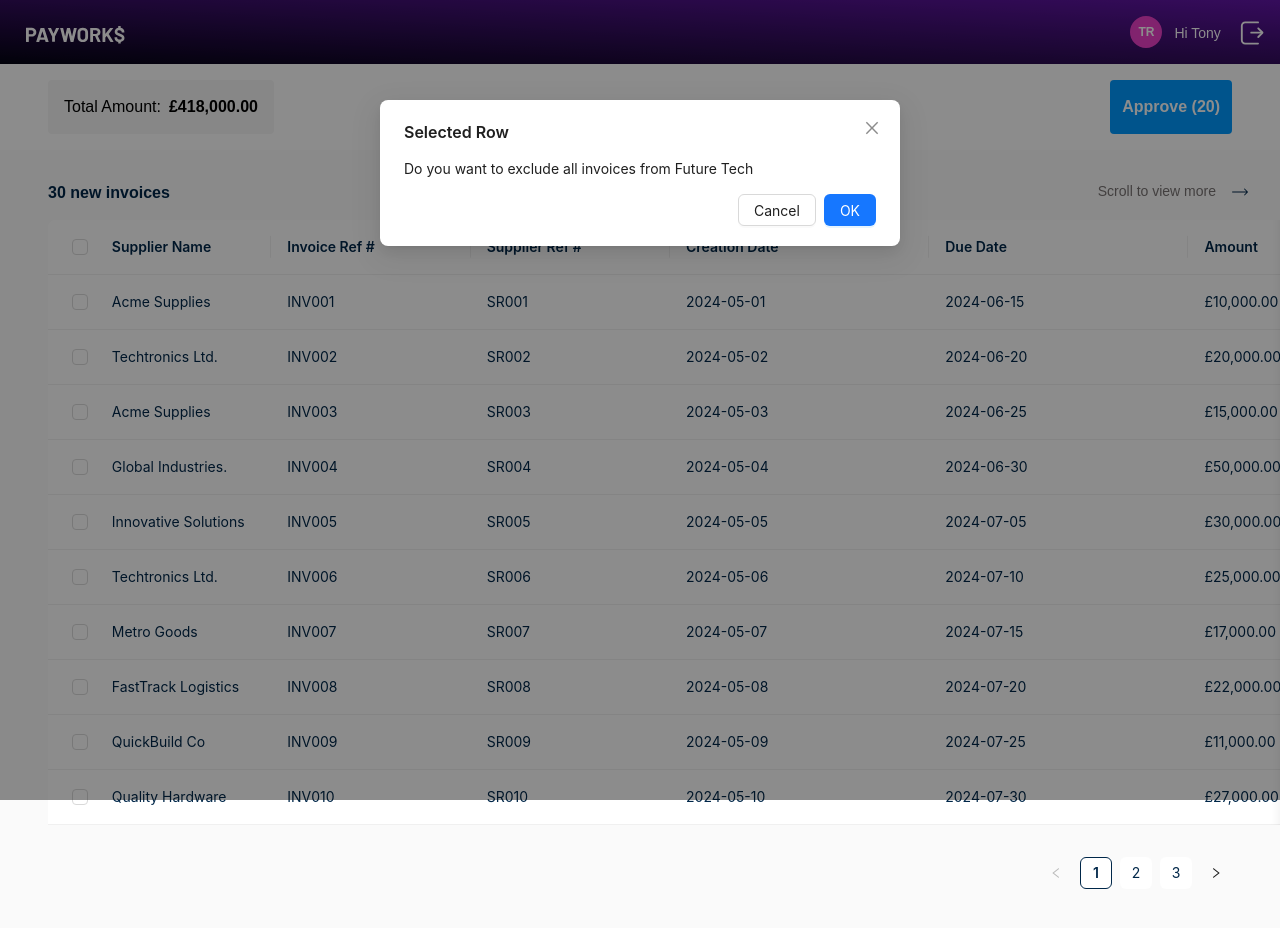
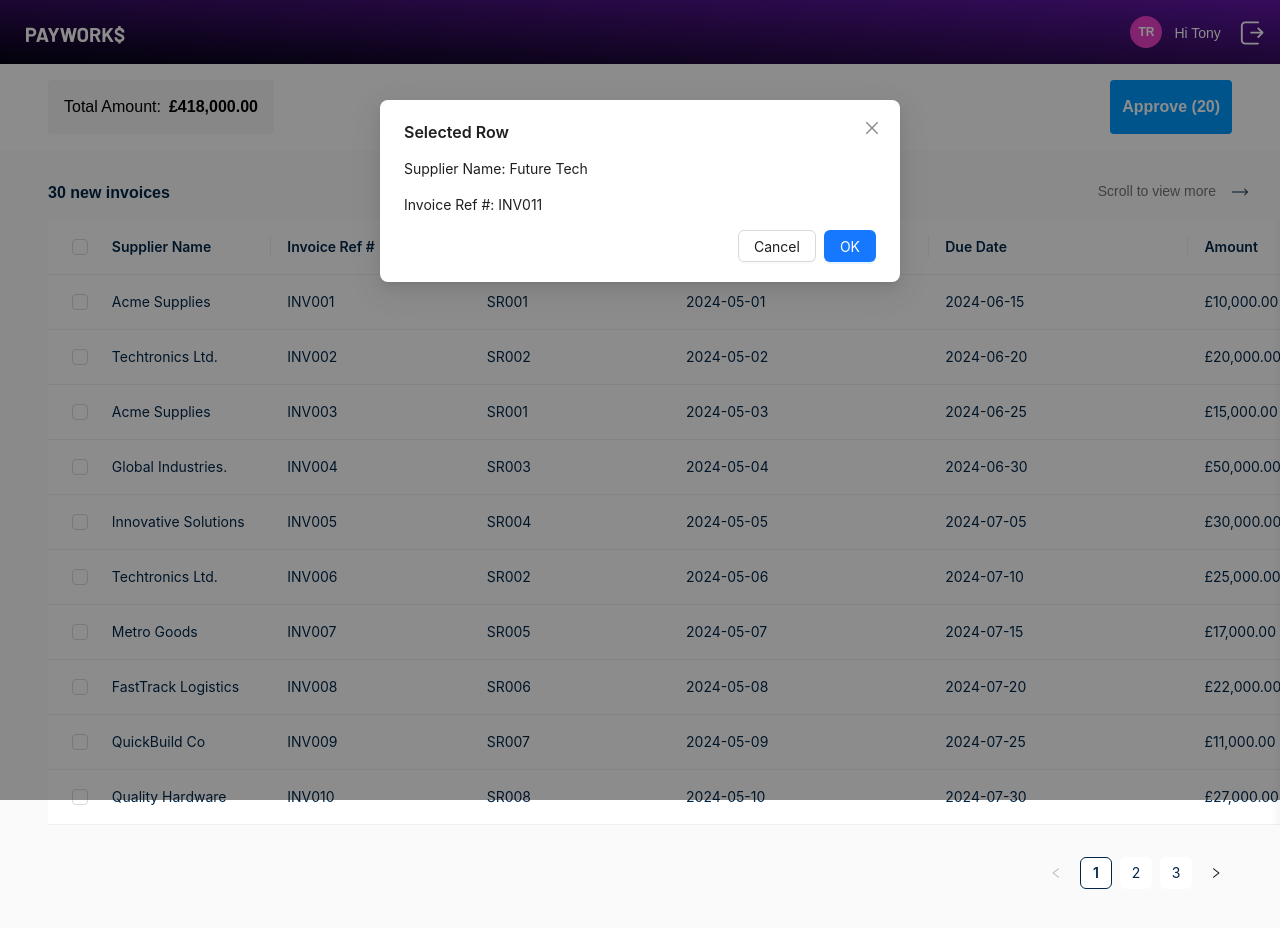
Before and after one commit to Jim-Dillon/payrun-platform, a React (Create React App) app: page / in a window 1280 px wide. Both pictures are taken after a click on the label 79 px from the left and 247 px from the top of the page. Shown: the top 928 px of the page. Built offline with nearby package versions, Linux system fonts and the light colour scheme.

Commit message:
remove manifest.json file

```diff
--- a/src/components/Table/DataTable.js
+++ b/src/components/Table/DataTable.js
@@ -1,10 +1,10 @@
 import { useState, useEffect } from 'react';
-import { Table, Modal } from 'antd';
+import { Table, Modal } from 'antd'; // Import Modal from Ant Design
 import { columns as initialColumns, data } from './PayrunData';
 
 const DataTable = ({ onSelectChange }) => {
   const [selectedRowKeys, setSelectedRowKeys] = useState(data.map(item => item.key));
-  const [selectedRow, setSelectedRow] = useState(null);
+  const [selectedRow, setSelectedRow] = useState(null); // Track selected row
 
   useEffect(() => {
     // Notify parent component about initial selection
@@ -14,7 +14,7 @@ const DataTable = ({ onSelectChange }) => {
   const onRowSelectionChange = (selectedKeys, selectedRows) => {
     setSelectedRowKeys(selectedKeys);
     onSelectChange(selectedKeys);
-    setSelectedRow(selectedRows.length > 0 ? selectedRows[0] : null);
+    setSelectedRow(selectedRows.length > 0 ? selectedRows[0] : null); // Set selected row
   };
 
   const onSelectAllChange = (e) => {
@@ -25,7 +25,6 @@ const DataTable = ({ onSelectChange }) => {
 
   const onCheckboxClick = (record) => {
     setSelectedRow(record); // Set selected row
-    console.log(record);
     // Display popup message
     Modal.info({
       title: 'Selected Row',
@@ -40,7 +39,6 @@ const DataTable = ({ onSelectChange }) => {
     });
   };
 
-
   const columns = [
     {
       title: (
@@ -49,7 +47,7 @@ const DataTable = ({ onSelectChange }) => {
             type="checkbox"
             checked={selectedRowKeys.length === data.length}
             onChange={onSelectAllChange}
-            aria-label="Checkbox"
+            aria-label="Checkbox 1"
           />
         </label>
       ),
@@ -63,18 +61,13 @@ const DataTable = ({ onSelectChange }) => {
             type="checkbox"
             checked={selectedRowKeys.includes(record.key)}
             onChange={() => {
-              // No need to handle onChange for checkboxes, as we handle the click event directly
+              const newSelectedRowKeys = selectedRowKeys.includes(record.key)
+                ? selectedRowKeys.filter(key => key !== record.key)
+                : [...selectedRowKeys, record.key];
+              setSelectedRowKeys(newSelectedRowKeys);
+              onRowSelectionChange(newSelectedRowKeys, []);
             }}
-            onClick={(e) => {
-              e.stopPropagation(); // Prevent row selection event from firing
-
-              // Find the corresponding record in the data array
-              const selectedRecord = data.find(item => item.key === record.key);
-
-              // Set selected row and call onCheckboxClick with the record
-              setSelectedRow(selectedRecord);
-              onCheckboxClick(selectedRecord);
-            }}
+            onClick={(e) => e.stopPropagation()} // Prevent row selection event from firing
             aria-label="Checkbox"
           />
         </label>
@@ -83,9 +76,9 @@ const DataTable = ({ onSelectChange }) => {
     ...initialColumns.map(column =>
       column.dataIndex === 'amount'
         ? {
-            ...column,
-            render: (text) => `£${parseFloat(text).toLocaleString(undefined, { minimumFractionDigits: 2, maximumFractionDigits: 2 })}`
-          }
+          ...column,
+          render: (text) => `£${parseFloat(text).toLocaleString(undefined, { minimumFractionDigits: 2, maximumFractionDigits: 2 })}`
+        }
         : column
     ),
   ];
@@ -112,7 +105,8 @@ const DataTable = ({ onSelectChange }) => {
           onCancel={() => setSelectedRow(null)}
           onOk={() => setSelectedRow(null)}
         >
-          <p>Do you want to exclude all invoices from {selectedRow.supplierName}</p>
+          <p>Supplier Name: {selectedRow.supplierName}</p>
+          <p>Invoice Ref #: {selectedRow.invoiceRef}</p>
           {/* Add other fields you want to display */}
         </Modal>
       )}
--- a/src/components/Table/PayrunData.js
+++ b/src/components/Table/PayrunData.js
@@ -73,7 +73,7 @@ export const columns = [
         key: '3',
         supplierName: 'Acme Supplies',
         invoiceRef: 'INV003',
-        supplierRef: 'SR003',
+        supplierRef: 'SR001',
         creationDate: '2024-05-03',
         dueDate: '2024-06-25',
         amount: '15000.00',
@@ -82,7 +82,7 @@ export const columns = [
         key: '4',
         supplierName: 'Global Industries.',
         invoiceRef: 'INV004',
-        supplierRef: 'SR004',
+        supplierRef: 'SR003',
         creationDate: '2024-05-04',
         dueDate: '2024-06-30',
         amount: '50000.00',
@@ -91,7 +91,7 @@ export const columns = [
         key: '5',
         supplierName: 'Innovative Solutions',
         invoiceRef: 'INV005',
-        supplierRef: 'SR005',
+        supplierRef: 'SR004',
         creationDate: '2024-05-05',
         dueDate: '2024-07-05',
         amount: '30000.00',
@@ -100,7 +100,7 @@ export const columns = [
         key: '6',
         supplierName: 'Techtronics Ltd.',
         invoiceRef: 'INV006',
-        supplierRef: 'SR006',
+        supplierRef: 'SR002',
         creationDate: '2024-05-06',
         dueDate: '2024-07-10',
         amount: '25000.00',
@@ -109,7 +109,7 @@ export const columns = [
         key: '7',
         supplierName: 'Metro Goods',
         invoiceRef: 'INV007',
-        supplierRef: 'SR007',
+        supplierRef: 'SR005',
         creationDate: '2024-05-07',
         dueDate: '2024-07-15',
         amount: '17000.00',
@@ -118,7 +118,7 @@ export const columns = [
         key: '8',
         supplierName: 'FastTrack Logistics',
         invoiceRef: 'INV008',
-        supplierRef: 'SR008',
+        supplierRef: 'SR006',
         creationDate: '2024-05-08',
         dueDate: '2024-07-20',
         amount: '22000.00',
@@ -127,7 +127,7 @@ export const columns = [
         key: '9',
         supplierName: 'QuickBuild Co',
         invoiceRef: 'INV009',
-        supplierRef: 'SR009',
+        supplierRef: 'SR007',
         creationDate: '2024-05-09',
         dueDate: '2024-07-25',
         amount: '11000.00',
@@ -136,7 +136,7 @@ export const columns = [
         key: '10',
         supplierName: 'Quality Hardware',
         invoiceRef: 'INV010',
-        supplierRef: 'SR010',
+        supplierRef: 'SR008',
         creationDate: '2024-05-10',
         dueDate: '2024-07-30',
         amount: '27000.00',
@@ -145,7 +145,7 @@ export const columns = [
         key: '11',
         supplierName: 'Future Tech',
         invoiceRef: 'INV011',
-        supplierRef: 'SR011',
+        supplierRef: 'SR009',
         creationDate: '2024-05-11',
         dueDate: '2024-08-01',
         amount: '15000.00',
@@ -154,7 +154,7 @@ export const columns = [
         key: '12',
         supplierName: 'Metro Goods',
         invoiceRef: 'INV012',
-        supplierRef: 'SR012',
+        supplierRef: 'SR005',
         creationDate: '2024-05-12',
         dueDate: '2024-08-05',
         amount: '20000.00',
@@ -163,7 +163,7 @@ export const columns = [
         key: '13',
         supplierName: 'Speedy Supplies',
         invoiceRef: 'INV013',
-        supplierRef: 'SR013',
+        supplierRef: 'SR010',
         creationDate: '2024-05-13',
         dueDate: '2024-08-10',
         amount: '13000.00',
@@ -172,7 +172,7 @@ export const columns = [
         key: '14',
         supplierName: 'Acme Supplies',
         invoiceRef: 'INV014',
-        supplierRef: 'SR014',
+        supplierRef: 'SR001',
         creationDate: '2024-05-14',
         dueDate: '2024-08-15',
         amount: '18000.00',
@@ -181,7 +181,7 @@ export const columns = [
         key: '15',
         supplierName: 'Techtronics Ltd.',
         invoiceRef: 'INV015',
-        supplierRef: 'SR015',
+        supplierRef: 'SR002',
         creationDate: '2024-05-15',
         dueDate: '2024-08-20',
         amount: '24000.00',
@@ -190,7 +190,7 @@ export const columns = [
         key: '16',
         supplierName: 'Global Industries',
         invoiceRef: 'INV016',
-        supplierRef: 'SR016',
+        supplierRef: 'SR003',
         creationDate: '2024-05-16',
         dueDate: '2024-08-25',
         amount: '26000.00',
@@ -199,7 +199,7 @@ export const columns = [
         key: '17',
         supplierName: 'Innovative Solutions',
         invoiceRef: 'INV017',
-        supplierRef: 'SR017',
+        supplierRef: 'SR004',
         creationDate: '2024-05-17',
         dueDate: '2024-08-30',
         amount: '32000.00',
@@ -208,7 +208,7 @@ export const columns = [
         key: '18',
         supplierName: 'Techtronics Ltd.',
         invoiceRef: 'INV018',
-        supplierRef: 'SR018',
+        supplierRef: 'SR002',
         creationDate: '2024-05-18',
         dueDate: '2024-09-01',
         amount: '19000.00',
@@ -217,7 +217,7 @@ export const columns = [
         key: '19',
         supplierName: 'Acme Supplies',
         invoiceRef: 'INV019',
-        supplierRef: 'SR019',
+        supplierRef: 'SR001',
         creationDate: '2024-05-19',
         dueDate: '2024-09-05',
         amount: '21000.00',
@@ -226,7 +226,7 @@ export const columns = [
         key: '20',
         supplierName: 'Metro Goods',
         invoiceRef: 'INV020',
-        supplierRef: 'SR020',
+        supplierRef: 'SR005',
         creationDate: '2024-05-20',
         dueDate: '2024-09-10',
         amount: '23000.00',
@@ -235,7 +235,7 @@ export const columns = [
         key: '21',
         supplierName: 'Speedy Supplies',
         invoiceRef: 'INV021',
-        supplierRef: 'SR021',
+        supplierRef: 'SR010',
         creationDate: '2024-05-21',
         dueDate: '2024-09-15',
         amount: '12000.00',
@@ -244,7 +244,7 @@ export const columns = [
         key: '22',
         supplierName: 'FastTrack Logistics',
         invoiceRef: 'INV022',
-        supplierRef: 'SR022',
+        supplierRef: 'SR006',
         creationDate: '2024-05-22',
         dueDate: '2024-09-20',
         amount: '25000.00',
@@ -253,7 +253,7 @@ export const columns = [
         key: '23',
         supplierName: 'QuickBuild Co.',
         invoiceRef: 'INV023',
-        supplierRef: 'SR023',
+        supplierRef: 'SR007',
         creationDate: '2024-05-23',
         dueDate: '2024-09-25',
         amount: '17000.00',
@@ -262,7 +262,7 @@ export const columns = [
         key: '24',
         supplierName: 'Quality Hardware',
         invoiceRef: 'INV024',
-        supplierRef: 'SR024',
+        supplierRef: 'SR008',
         creationDate: '2024-05-24',
         dueDate: '2024-09-30',
         amount: '30000.00',
@@ -271,7 +271,7 @@ export const columns = [
         key: '25',
         supplierName: 'Future Tech',
         invoiceRef: 'INV025',
-        supplierRef: 'SR025',
+        supplierRef: 'SR009',
         creationDate: '2024-05-25',
         dueDate: '2024-10-01',
         amount: '13000.00',
@@ -280,7 +280,7 @@ export const columns = [
         key: '26',
         supplierName: 'Metro Goods',
         invoiceRef: 'INV026',
-        supplierRef: 'SR026',
+        supplierRef: 'SR005',
         creationDate: '2024-05-26',
         dueDate: '2024-10-05',
         amount: '22000.00',
@@ -289,7 +289,7 @@ export const columns = [
         key: '27',
         supplierName: 'Speedy Supplies',
         invoiceRef: 'INV027',
-        supplierRef: 'SR027',
+        supplierRef: 'SR010',
         creationDate: '2024-05-27',
         dueDate: '2024-10-10',
         amount: '15000.00',
@@ -298,7 +298,7 @@ export const columns = [
         key: '28',
         supplierName: 'Acme Supplies',
         invoiceRef: 'INV028',
-        supplierRef: 'SR028',
+        supplierRef: 'SR001',
         creationDate: '2024-05-28',
         dueDate: '2024-10-15',
         amount: '20000.00',
@@ -307,7 +307,7 @@ export const columns = [
         key: '29',
         supplierName: 'Techtronics Ltd.',
         invoiceRef: 'INV029',
-        supplierRef: 'SR029',
+        supplierRef: 'SR002',
         creationDate: '2024-05-29',
         dueDate: '2024-10-20',
         amount: '25000.00',
@@ -316,7 +316,7 @@ export const columns = [
         key: '30',
         supplierName: 'Global Industries',
         invoiceRef: 'INV030',
-        supplierRef: 'SR030',
+        supplierRef: 'SR003',
         creationDate: '2024-05-30',
         dueDate: '2024-10-25',
         amount: '28000.00',
--- a/src/components/TopNav/SignOutButton.js
+++ b/src/components/TopNav/SignOutButton.js
@@ -1,6 +1,6 @@
 export const signOutButton = <svg width="24" height="24" viewBox="0 0 25 25" fill="none" xmlns="http://www.w3.org/2000/svg" className="signOutButton">
 <title>Sign Out Button</title>
-<path fill-rule="evenodd" clip-rule="evenodd" d="M0.925781 4.98C0.925781 2.50576 2.94426 0.5 5.43418 0.5H18.7983C19.3319 0.5 19.7644 0.929807 19.7644 1.46C19.7644 1.99019 19.3319 2.42 18.7983 2.42H5.43418C4.01137 2.42 2.85795 3.56615 2.85795 4.98V20.02C2.85795 21.4338 4.01137 22.58 5.43418 22.58H18.7983C19.3319 22.58 19.7644 23.0098 19.7644 23.54C19.7644 24.0702 19.3319 24.5 18.7983 24.5H5.43418C2.94426 24.5 0.925781 22.4942 0.925781 20.02V4.98Z" fill="white"/>
-<path fill-rule="evenodd" clip-rule="evenodd" d="M10.748 12.1788C10.748 11.6486 11.1806 11.2188 11.7141 11.2188H22.8241V13.1388H11.7141C11.1806 13.1388 10.748 12.7089 10.748 12.1788Z" fill="white"/>
-<path fill-rule="evenodd" clip-rule="evenodd" d="M18.3227 17.3681C17.9455 16.9931 17.9455 16.3853 18.3227 16.0104L22.1938 12.1637L18.3227 8.31708C17.9455 7.94218 17.9455 7.33434 18.3227 6.95944C18.7 6.58454 19.3117 6.58454 19.689 6.95944L24.0154 11.2586C24.5185 11.7585 24.5185 12.569 24.0154 13.0688L19.689 17.3681C19.3117 17.743 18.7 17.743 18.3227 17.3681Z" fill="white"/>
+<path fillRule="evenodd" clipRule="evenodd" d="M0.925781 4.98C0.925781 2.50576 2.94426 0.5 5.43418 0.5H18.7983C19.3319 0.5 19.7644 0.929807 19.7644 1.46C19.7644 1.99019 19.3319 2.42 18.7983 2.42H5.43418C4.01137 2.42 2.85795 3.56615 2.85795 4.98V20.02C2.85795 21.4338 4.01137 22.58 5.43418 22.58H18.7983C19.3319 22.58 19.7644 23.0098 19.7644 23.54C19.7644 24.0702 19.3319 24.5 18.7983 24.5H5.43418C2.94426 24.5 0.925781 22.4942 0.925781 20.02V4.98Z" fill="white"/>
+<path fillRule="evenodd" clipRule="evenodd" d="M10.748 12.1788C10.748 11.6486 11.1806 11.2188 11.7141 11.2188H22.8241V13.1388H11.7141C11.1806 13.1388 10.748 12.7089 10.748 12.1788Z" fill="white"/>
+<path fillRule="evenodd" clipRule="evenodd" d="M18.3227 17.3681C17.9455 16.9931 17.9455 16.3853 18.3227 16.0104L22.1938 12.1637L18.3227 8.31708C17.9455 7.94218 17.9455 7.33434 18.3227 6.95944C18.7 6.58454 19.3117 6.58454 19.689 6.95944L24.0154 11.2586C24.5185 11.7585 24.5185 12.569 24.0154 13.0688L19.689 17.3681C19.3117 17.743 18.7 17.743 18.3227 17.3681Z" fill="white"/>
 </svg>
```
Also changed, not shown: public/manifest.json (deleted).
